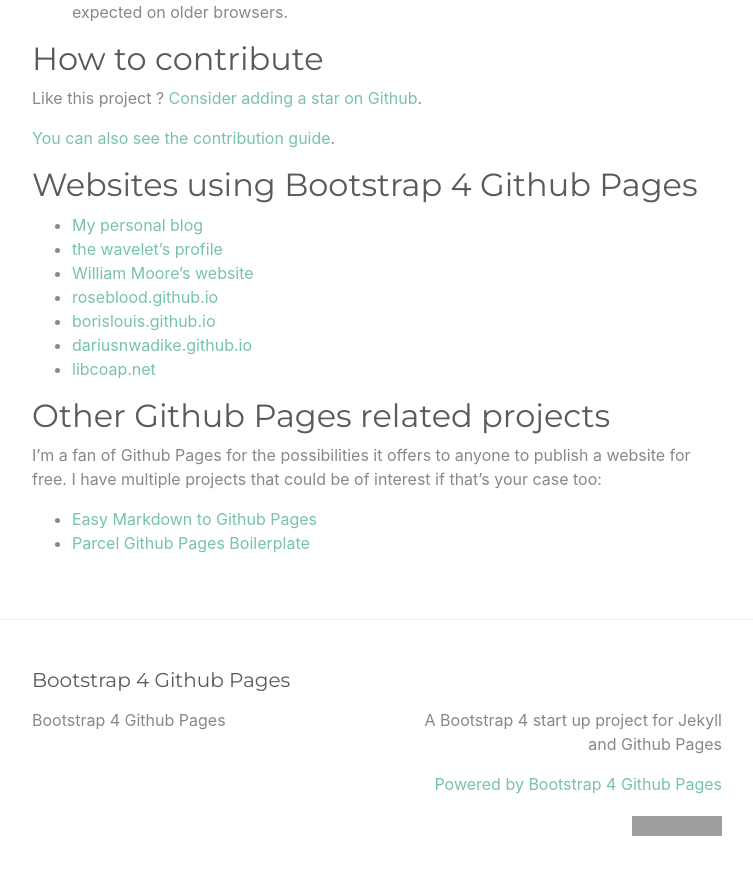
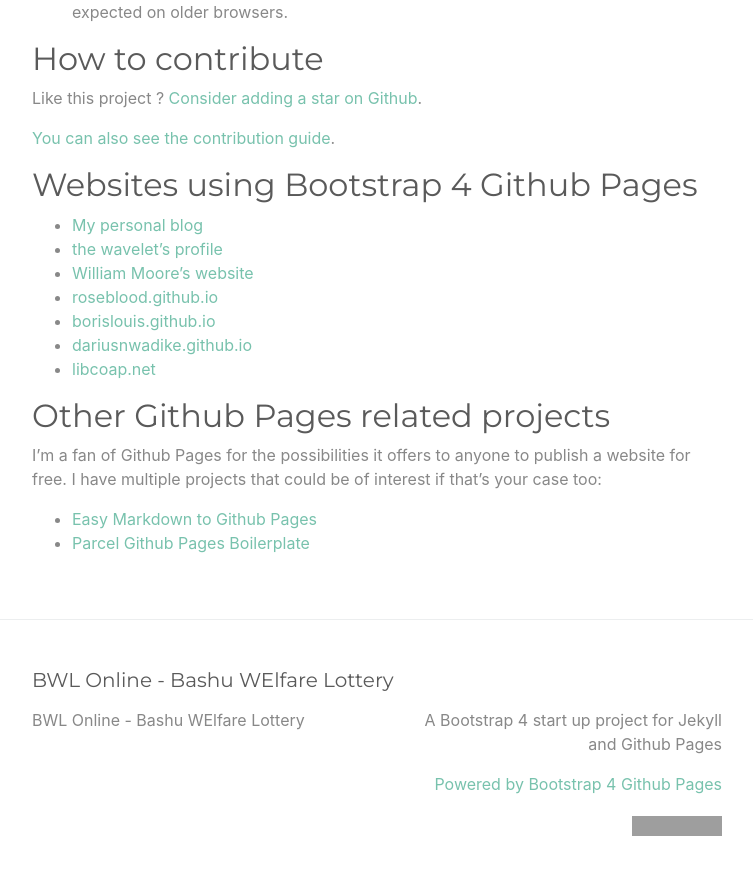
Before and after one commit to BashuWL/BashuWelfareLottery, a Jekyll site: the page built from index.md, in a window 1280 px wide and 900 px high, scrolled down 2544 px. Shown: the top 875 px of the window, without its empty margins (263-1016 px from the left). Built offline with Jekyll 4.4.1, drawn with Linux system fonts in a browser that asks for light colours; some of the changed text lies outside the part shown; grey boxes are pictures that could not be loaded.

Commit message:
Update _config.yml

```diff
--- a/_config.yml
+++ b/_config.yml
@@ -13,14 +13,14 @@
 # you will see them accessed via {{ site.title }}, {{ site.email }}, and so on.
 # You can create any custom variable you would like, and they will be accessible
 # in the templates via {{ site.myvariable }}.
-title: Bootstrap 4 Github Pages
+title: BWL Online - Bashu WElfare Lottery
 email: ""
 description: >- # this means to ignore newlines until "baseurl:"
   A Bootstrap 4 start up project for Jekyll and Github Pages
 #baseurl: "" # the subpath of your site, e.g. /blog
 #url: "" # the base hostname & protocol for your site, e.g. http://example.com
 #twitter_username: jekyllrb
-#github_username:  jekyll
+#github_username:  usernaming-is-hard
 
 repository: "nicolas-van/bootstrap-4-github-pages"
 
```
